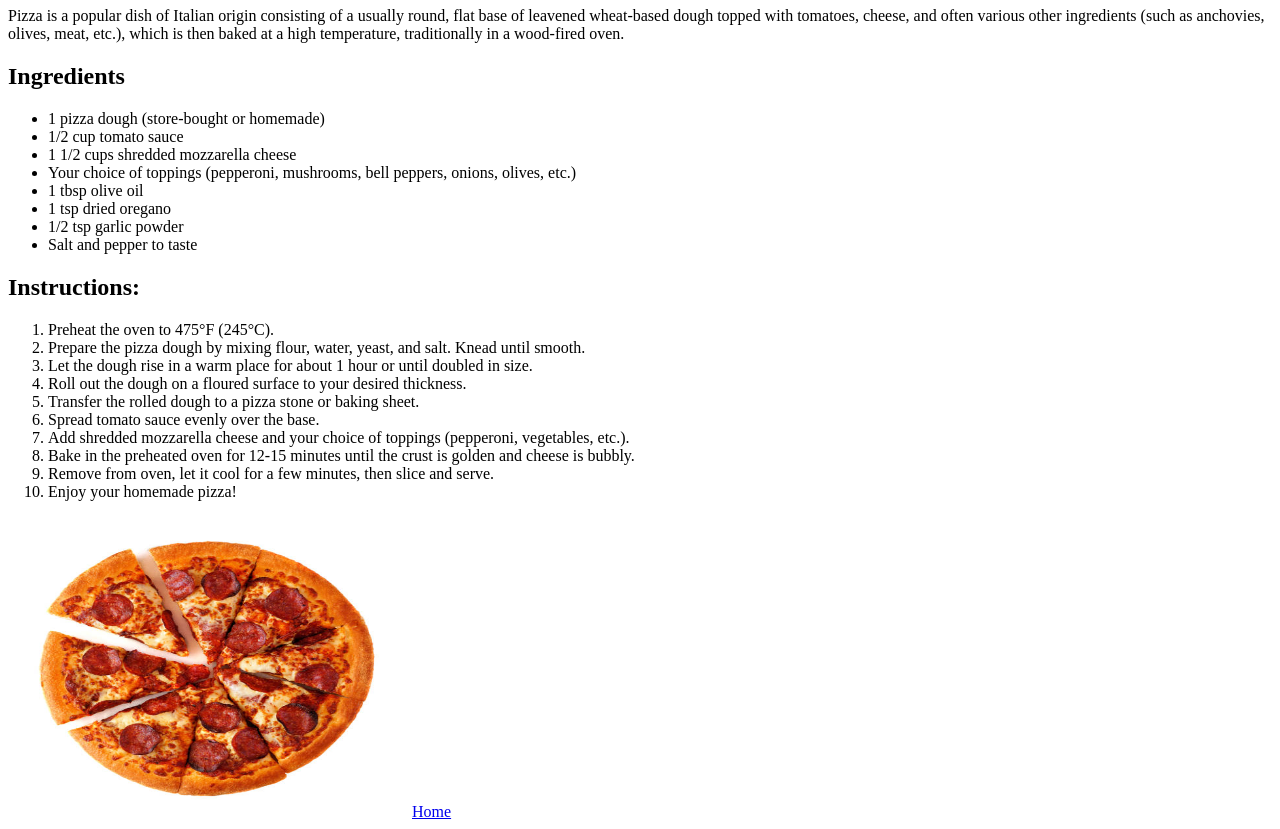
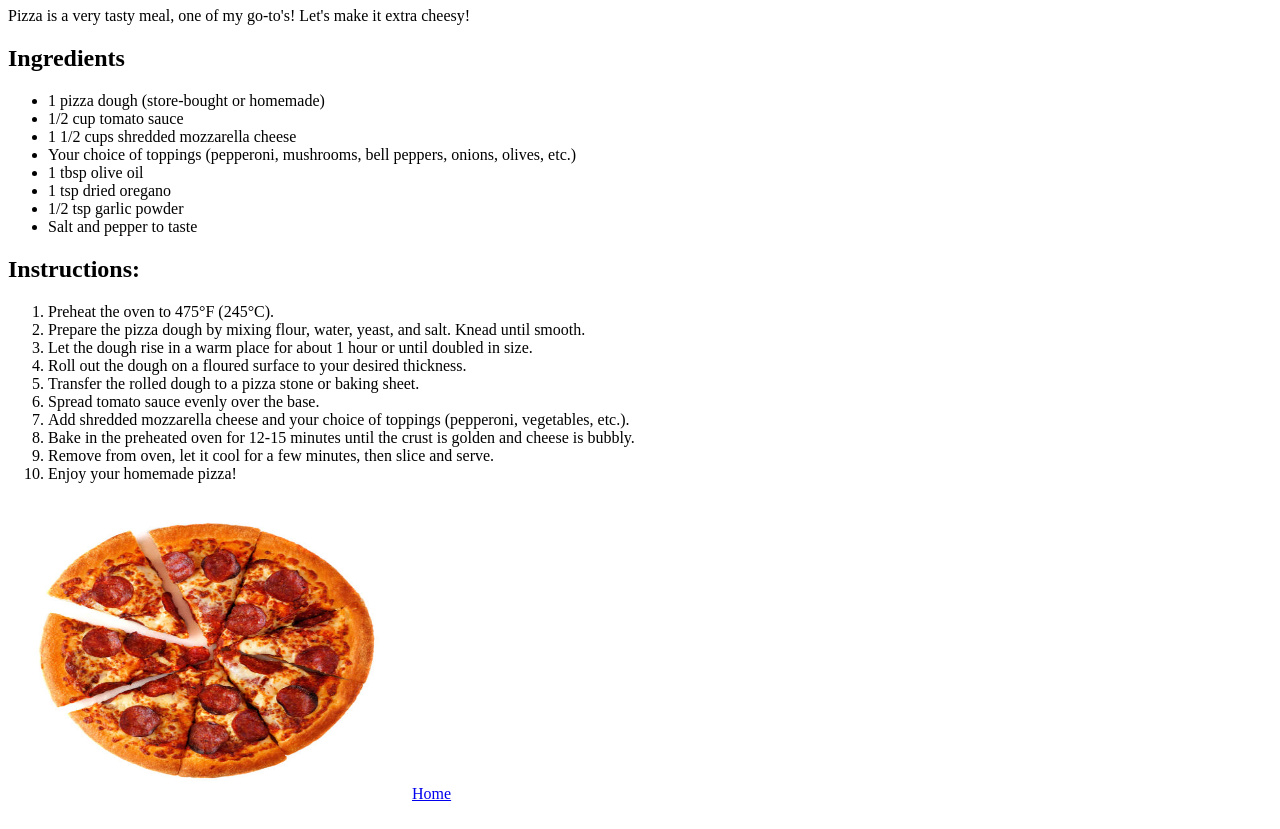
Before and after one commit to dannyja52/odin-recipes, a plain HTML site: page recipes/pizza.html in a window 1280 px wide. Shown: the part 73-902 px from the top of the page. Drawn offline with Linux system fonts and the light colour scheme.

Commit message:
last changes, brief message on my thoughts about each meal

```diff
--- a/recipes/pizza.html
+++ b/recipes/pizza.html
@@ -7,7 +7,7 @@
 </head>
 <body>
     <h1>Pizza</h1>
-    <p>Pizza is a popular dish of Italian origin consisting of a usually round, flat base of leavened wheat-based dough topped with tomatoes, cheese, and often various other ingredients (such as anchovies, olives, meat, etc.), which is then baked at a high temperature, traditionally in a wood-fired oven.</p>
+    <p>Pizza is a very tasty meal, one of my go-to's! Let's make it extra cheesy!</p>
     <H2>Ingredients</H2>
     <ul>
         <li>1 pizza dough (store-bought or homemade)</li>
```
Also changed, not shown: recipes/lasagna.html (+1 -1 lines).
